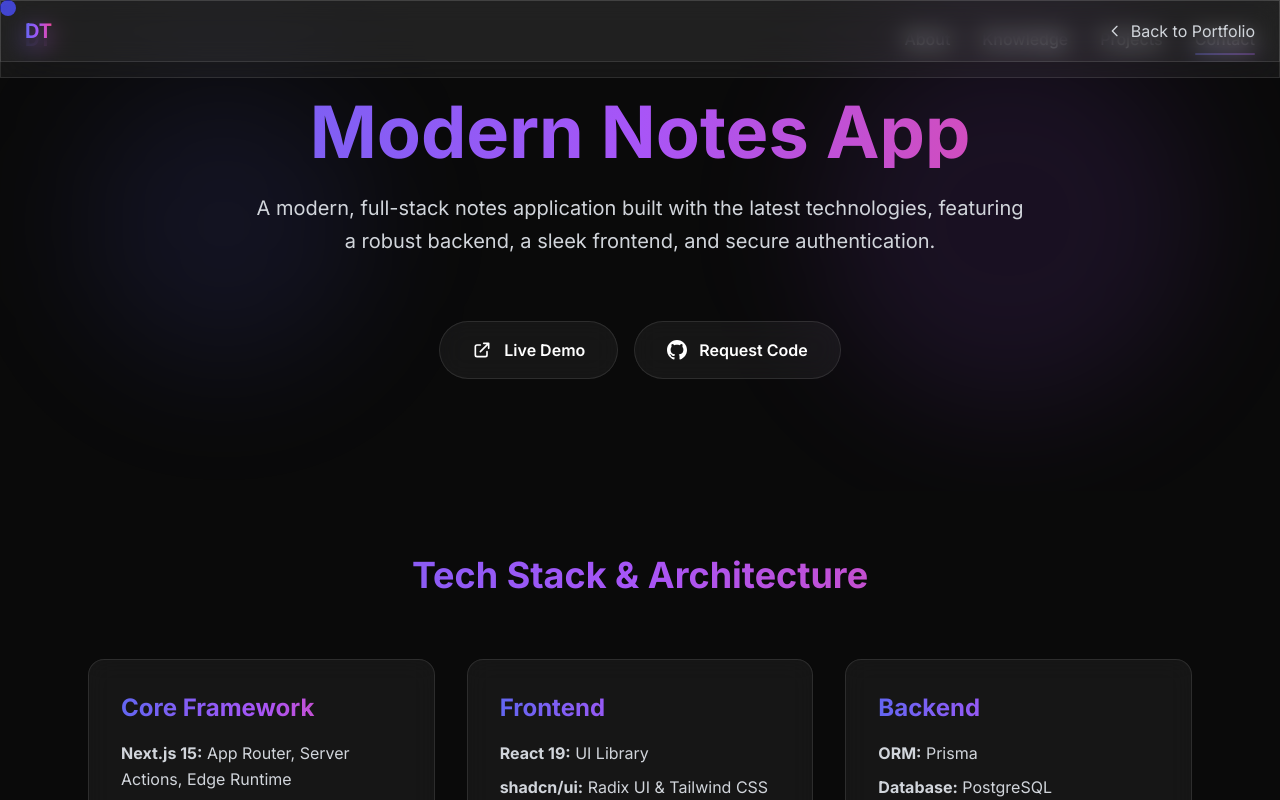
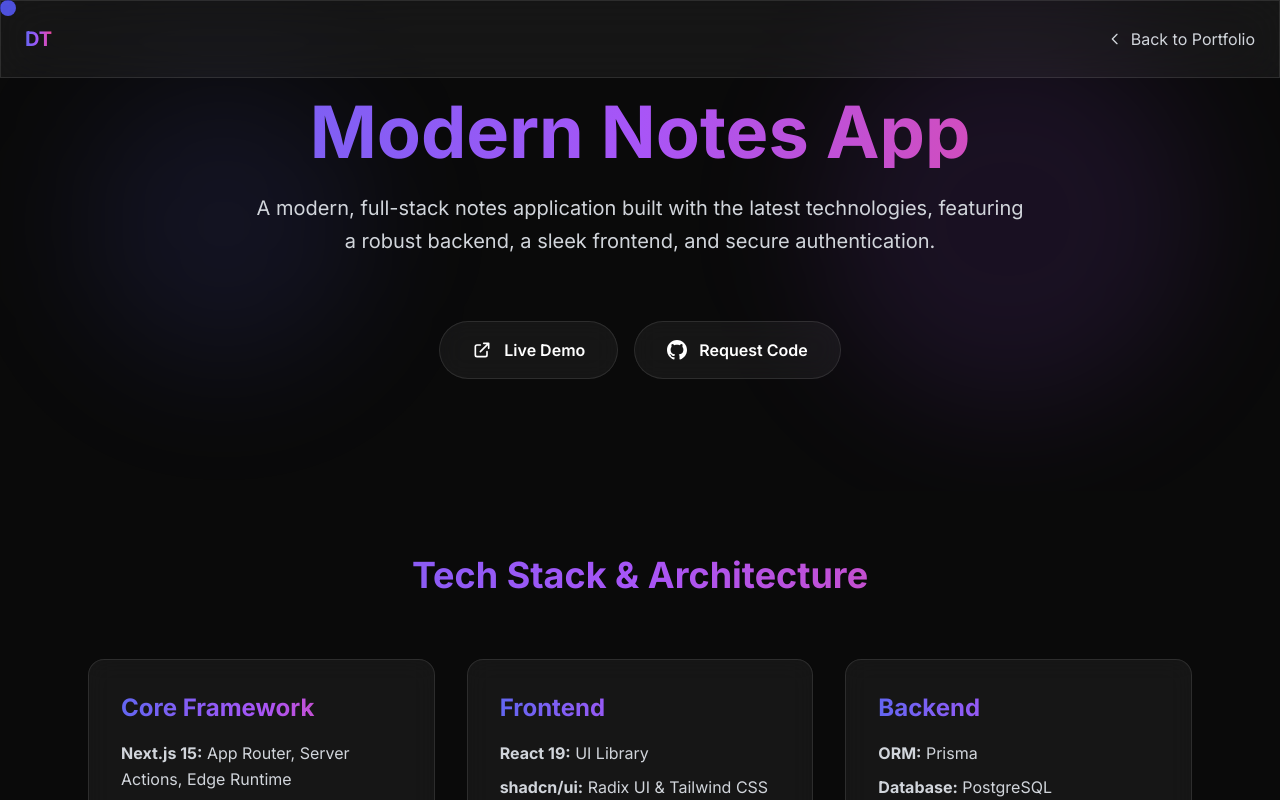
Before and after one commit to dorijantomic/Portoflio, a Next.js app: page /projects/note-app in a window 1280 px wide. Shown: the top 800 px of the page. Built offline with nearby package versions, Linux system fonts and the light colour scheme.

Commit message:
finish feature MVP

```diff
--- a/src/app/projects/note-app/page.tsx
+++ b/src/app/projects/note-app/page.tsx
@@ -1,39 +1,13 @@
 import ProjectDetail from "../../../components/ProjectDetail";
 import React from "react";
-import Link from "next/link";
+import AnimatedWrapper from "../../../components/AnimatedWrapper";
 
 const NoteAppPage = () => {
   return (
     <main>
-      <nav className="fixed top-0 w-full z-40 glass">
-        <div className="max-w-7xl mx-auto px-6 py-4">
-          <div className="flex justify-between items-center">
-            <Link href="/" className="text-xl font-bold gradient-text">
-              DT
-            </Link>
-            <Link
-              href="/"
-              className="text-gray-300 hover:text-white transition-colors duration-300 flex items-center space-x-2"
-            >
-              <svg
-                className="w-4 h-4"
-                fill="none"
-                stroke="currentColor"
-                viewBox="0 0 24 24"
-              >
-                <path
-                  strokeLinecap="round"
-                  strokeLinejoin="round"
-                  strokeWidth="2"
-                  d="M15 19l-7-7 7-7"
-                ></path>
-              </svg>
-              <span>Back to Portfolio</span>
-            </Link>
-          </div>
-        </div>
-      </nav>
-      <ProjectDetail />
+      <AnimatedWrapper>
+        <ProjectDetail />
+      </AnimatedWrapper>
     </main>
   );
 };
--- a/src/components/Navbar.tsx
+++ b/src/components/Navbar.tsx
@@ -3,11 +3,15 @@
 import React, { useState, useEffect } from "react";
 import { motion, AnimatePresence } from "framer-motion";
 import { useFramerScroll } from "../hooks/useFramerScroll.js";
+import { usePathname } from "next/navigation";
+import Link from "next/link";
 
 const AdvancedNavbar = () => {
   const [isMenuOpen, setIsMenuOpen] = useState(false);
   const [activeSection, setActiveSection] = useState("");
   const { scrollToSection } = useFramerScroll();
+  const pathname = usePathname();
+  const isProjectPage = pathname.startsWith("/projects/");
 
   const handleNavClick = async (sectionId: string) => {
     await scrollToSection(sectionId);
@@ -68,6 +72,27 @@ const AdvancedNavbar = () => {
             DT
           </motion.div>
 
+          {isProjectPage ? (
+            <Link
+              href="/"
+              className="text-gray-300 hover:text-white transition-colors duration-300 flex items-center space-x-2"
+            >
+              <svg
+                className="w-4 h-4"
+                fill="none"
+                stroke="currentColor"
+                viewBox="0 0 24 24"
+              >
+                <path
+                  strokeLinecap="round"
+                  strokeLinejoin="round"
+                  strokeWidth="2"
+                  d="M15 19l-7-7 7-7"
+                ></path>
+              </svg>
+              <span>Back to Portfolio</span>
+            </Link>
+          ) : (
             <div className="hidden md:flex space-x-8">
               {navItems.map((item, index) => (
                 <motion.button
@@ -100,7 +125,9 @@ const AdvancedNavbar = () => {
                 </motion.button>
               ))}
             </div>
+          )}
 
+          {!isProjectPage && (
             <motion.button
               className="md:hidden text-white p-2"
               onClick={() => setIsMenuOpen(!isMenuOpen)}
@@ -133,10 +160,11 @@ const AdvancedNavbar = () => {
                 />
               </motion.div>
             </motion.button>
+          )}
         </div>
 
         <AnimatePresence>
-          {isMenuOpen && (
+          {isMenuOpen && !isProjectPage && (
             <motion.div
               className="md:hidden mt-4"
               initial={{ height: 0, opacity: 0 }}
--- a/src/components/ProjectDetail.tsx
+++ b/src/components/ProjectDetail.tsx
@@ -1,8 +1,10 @@
 import React from "react";
+import AnimatedWrapper from "./AnimatedWrapper";
 
 const ProjectDetail = () => {
   return (
     <>
+      <AnimatedWrapper>
         <section className="pt-24 pb-12 relative overflow-hidden">
           <div className="absolute inset-0">
             <div className="absolute top-20 left-20 w-72 h-72 bg-accent/10 rounded-full blur-3xl"></div>
@@ -47,7 +49,11 @@ const ProjectDetail = () => {
                 target="_blank"
                 className="glass rounded-full px-8 py-4 hover:bg-white/10 transition-all duration-300 transform hover:scale-105 flex items-center justify-center space-x-3"
               >
-              <svg className="w-5 h-5" fill="currentColor" viewBox="0 0 24 24">
+                <svg
+                  className="w-5 h-5"
+                  fill="currentColor"
+                  viewBox="0 0 24 24"
+                >
                   <path d="M12 0c-6.626 0-12 5.373-12 12 0 5.302 3.438 9.8 8.207 11.387.599.111.793-.261.793-.577v-2.234c-3.338.726-4.033-1.416-4.033-1.416-.546-1.387-1.333-1.756-1.333-1.756-1.089-.745.083-.729.083-.729 1.205.084 1.839 1.237 1.839 1.237 1.07 1.834 2.807 1.304 3.492.997.107-.775.418-1.305.762-1.604-2.665-.305-5.467-1.334-5.467-5.931 0-1.311.469-2.381 1.236-3.221-.124-.303-.535-1.524.117-3.176 0 0 1.008-.322 3.301 1.23.957-.266 1.983-.399 3.003-.404 1.02.005 2.047.138 3.006.404 2.291-1.552 3.297-1.23 3.297-1.23.653 1.653.242 2.874.118 3.176.77.84 1.235 1.911 1.235 3.221 0 4.609-2.807 5.624-5.479 5.921.43.372.823 1.102.823 2.222v3.293c0 .319.192.694.801.576 4.765-1.589 8.199-6.086 8.199-11.386 0-6.627-5.373-12-12-12z" />
                 </svg>
                 <span className="font-semibold">Request Code</span>
@@ -55,7 +61,8 @@ const ProjectDetail = () => {
             </div>
           </div>
         </section>
-
+      </AnimatedWrapper>
+      <AnimatedWrapper>
         <section className="py-16">
           <div className="max-w-6xl mx-auto px-6">
             <h2 className="text-4xl font-bold gradient-text text-center mb-16">
@@ -69,8 +76,8 @@ const ProjectDetail = () => {
                 </h3>
                 <ul className="text-gray-300 leading-relaxed space-y-2">
                   <li>
-                  <strong>Next.js 15:</strong> App Router, Server Actions, Edge
-                  Runtime
+                    <strong>Next.js 15:</strong> App Router, Server Actions,
+                    Edge Runtime
                   </li>
                 </ul>
               </div>
@@ -96,7 +103,9 @@ const ProjectDetail = () => {
               </div>
 
               <div className="glass rounded-2xl p-8">
-              <h3 className="text-2xl font-bold gradient-text mb-4">Backend</h3>
+                <h3 className="text-2xl font-bold gradient-text mb-4">
+                  Backend
+                </h3>
                 <ul className="text-gray-300 leading-relaxed space-y-2">
                   <li>
                     <strong>ORM:</strong> Prisma
@@ -154,7 +163,8 @@ const ProjectDetail = () => {
             </div>
           </div>
         </section>
-
+      </AnimatedWrapper>
+      <AnimatedWrapper>
         <section className="py-16">
           <div className="max-w-4xl mx-auto px-6">
             <h2 className="text-4xl font-bold gradient-text text-center mb-16">
@@ -162,7 +172,9 @@ const ProjectDetail = () => {
             </h2>
             <div className="glass rounded-2xl p-8 grid md:grid-cols-2 gap-8">
               <div>
-              <h3 className="text-xl font-bold text-accent mb-3">TypeScript</h3>
+                <h3 className="text-xl font-bold text-accent mb-3">
+                  TypeScript
+                </h3>
                 <p className="text-gray-300">
                   Static typing for improved code quality and maintainability.
                 </p>
@@ -185,7 +197,8 @@ const ProjectDetail = () => {
             </div>
           </div>
         </section>
-
+      </AnimatedWrapper>
+      <AnimatedWrapper>
         <section className="py-16">
           <div className="max-w-4xl mx-auto px-6">
             <h2 className="text-4xl font-bold gradient-text text-center mb-16">
@@ -207,7 +220,8 @@ const ProjectDetail = () => {
             </div>
           </div>
         </section>
-
+      </AnimatedWrapper>
+      <AnimatedWrapper>
         <section className="py-16">
           <div className="max-w-4xl mx-auto px-6 text-center">
             <div className="glass rounded-2xl p-12">
@@ -229,12 +243,13 @@ const ProjectDetail = () => {
                 href="../index.html#contact"
                 className="bg-accent hover:bg-accent/80 rounded-full px-8 py-4 transition-all duration-300 transform hover:scale-105 font-semibold"
               >
-                let&apos;s Connect
+                let's Connect
               </a>
             </div> */}
             </div>
           </div>
         </section>
+      </AnimatedWrapper>
     </>
   );
 };
```
Lines whose indentation alone changed are shown as unchanged.
